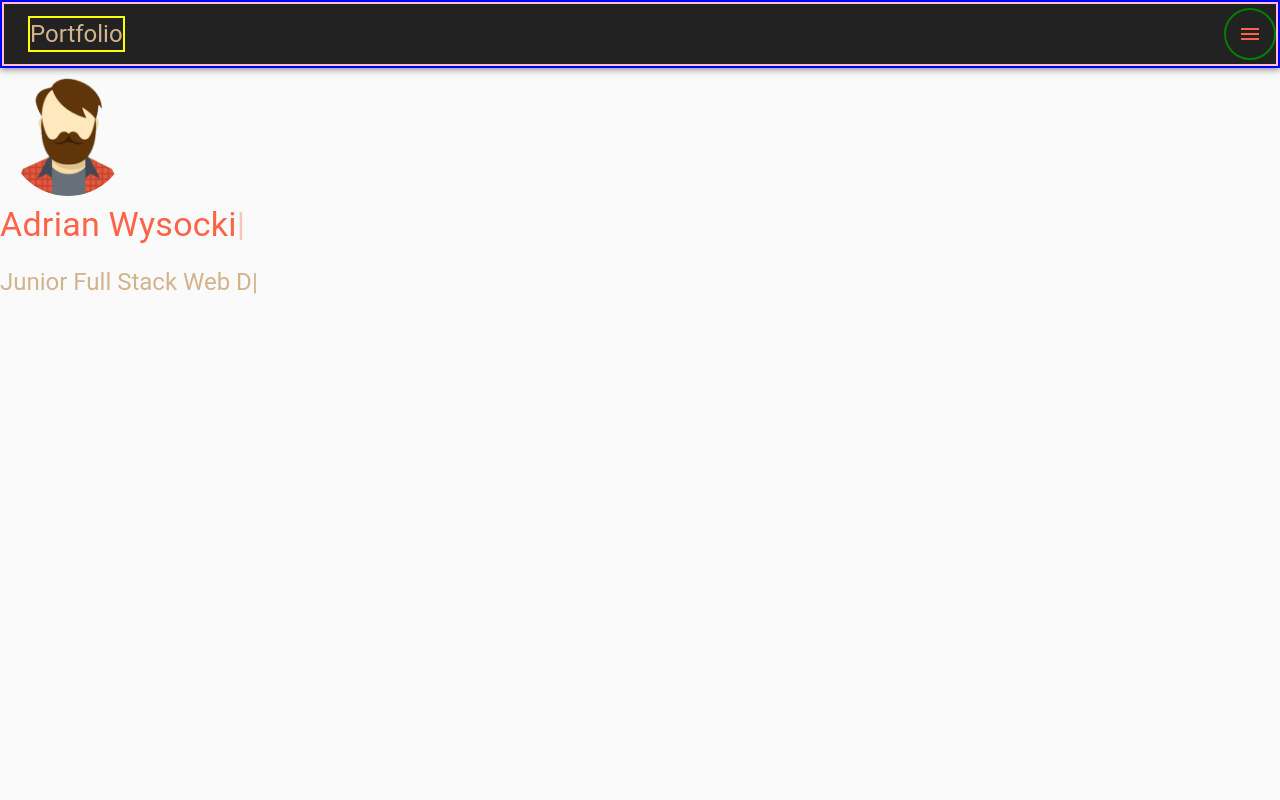
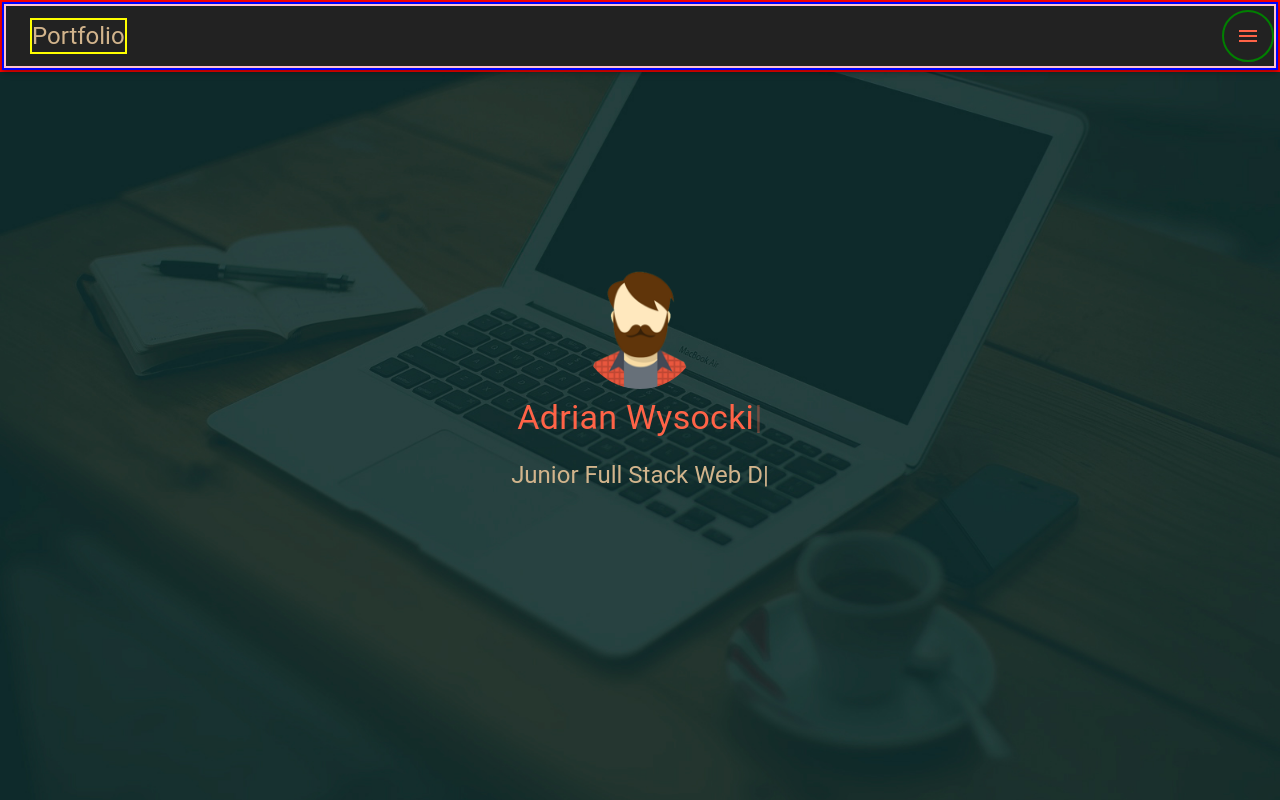
Before and after one commit to dobrystuff77/portfolio-react, a React (Create React App) app: page / in a window 1280 px wide. Built offline with nearby package versions, Linux system fonts and the light colour scheme.

Commit message:
home section

```diff
--- a/src/App.css
+++ b/src/App.css
@@ -1,38 +1,9 @@
-.App {
-  text-align: center;
+body {
+  background: url(coffee-apple.jpg) no-repeat center center fixed;
+  border: 2px solid red;
+  object-fit: cover;
+  -webkit-background: cover;
+  -moz-background: cover;
+  -o-background: cover;
+  background-size: cover;
 }
-
-.App-logo {
-  height: 40vmin;
-  pointer-events: none;
-}
-
-@media (prefers-reduced-motion: no-preference) {
-  .App-logo {
-    animation: App-logo-spin infinite 20s linear;
-  }
-}
-
-.App-header {
-  background-color: #282c34;
-  min-height: 100vh;
-  display: flex;
-  flex-direction: column;
-  align-items: center;
-  justify-content: center;
-  font-size: calc(10px + 2vmin);
-  color: white;
-}
-
-.App-link {
-  color: #61dafb;
-}
-
-@keyframes App-logo-spin {
-  from {
-    transform: rotate(0deg);
-  }
-  to {
-    transform: rotate(360deg);
-  }
-}
--- a/src/components/Header.js
+++ b/src/components/Header.js
@@ -12,15 +12,27 @@ const useStyles = makeStyles(theme => ({
     margin: theme.spacing(1)
   },
   title: { color: "tomato" },
-  subtitle: { color: "tan", marginBottom: "3rem" }
+  subtitle: { color: "tan", marginBottom: "3rem" },
+  typedContainer: {
+    position: "absolute",
+    top: "50%",
+    left: "50%",
+    transform: "translate(-50%,-50%)",
+    width: "100vw",
+    textAlign: "center",
+    zIndex: "1"
+  }
 }));
 
 const Header = () => {
   const classes = useStyles();
   console.log(classes.avatar);
   return (
-    <Box>
-      <Avatar className={classes.avatar} src={avatar} alt="Adrian Wysocki" />
+    <Box className={classes.typedContainer}>
+      <Grid container justify="center">
+        <Avatar className={classes.avatar} src={avatar} alt="Adrian Wysocki" />
+      </Grid>
+
       <Typography className={classes.title} variant="h4">
         <Typed strings={["Adrian Wysocki"]} typeSpeed={20} />
       </Typography>
```
